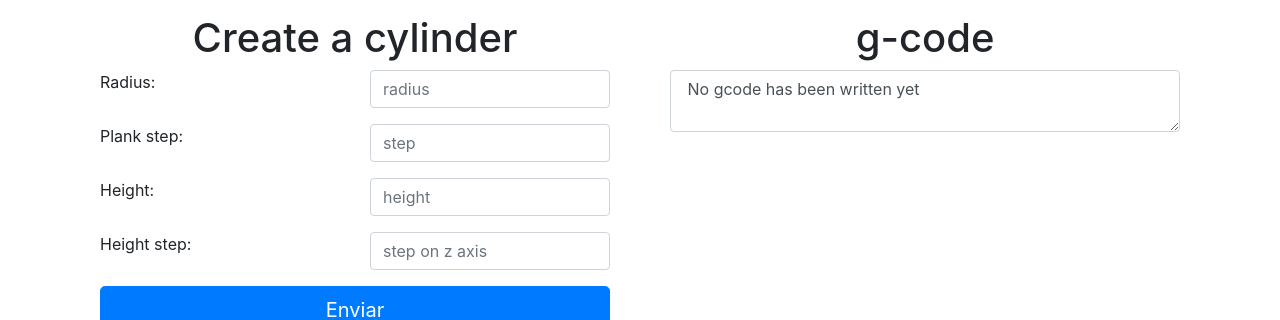
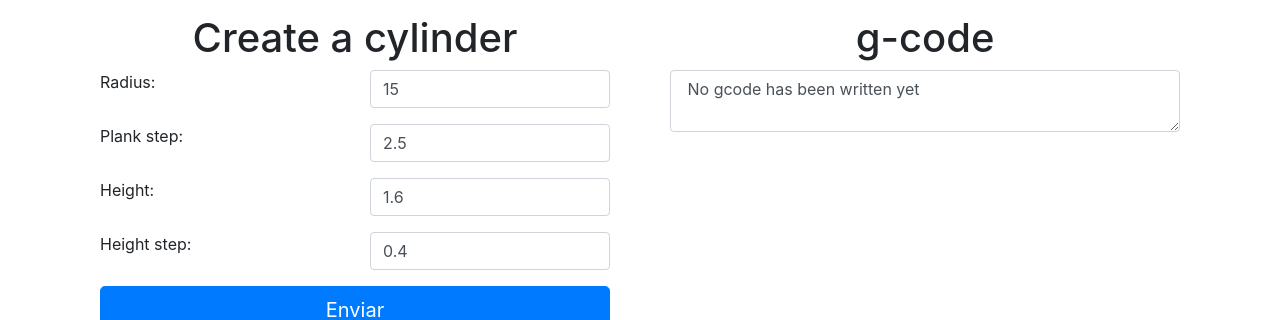
Before and after one commit to gerarddo/filler-app, an Angular app: page / in a window 1280 px wide. Shown: the part 202-522 px from the top of the page. Built offline with nearby package versions, Linux system fonts and the light colour scheme.

Commit message:
added backend

```diff
--- a/app.js
+++ b/app.js
@@ -4,7 +4,7 @@ const   express                 = require("express"),
         path                    = require('path'),
         methodOverride          = require("method-override"),
         bodyParser              = require("body-parser")
-var     apiRoutes 		= require("./routes/api")
+var     apiRoutes 		        = require("./routes/api")
 
 
 app.use(bodyParser.urlencoded({extended: true}));
--- a/src/app/output/output.component.ts
+++ b/src/app/output/output.component.ts
@@ -1,3 +1,4 @@
+import { ScaffoldService } from './../services/scaffold.service';
 import { Component, OnInit } from '@angular/core';
 
 @Component({
@@ -9,7 +10,11 @@ export class OutputComponent implements OnInit {
 
   gcode: String = "No gcode has been written yet";
 
-  constructor() { }
+  constructor(private scaffoldService: ScaffoldService) {
+    this.scaffoldService.updatedGcode.subscribe((updatedGcode) => {
+      this.gcode = updatedGcode
+    })
+  }
 
   ngOnInit() {
   }
--- a/src/app/parameters/parameters.component.html
+++ b/src/app/parameters/parameters.component.html
@@ -1,5 +1,5 @@
 <div class="container-fluid">
-  <form>
+  <form (ngSubmit)="onSubmit(f)" #f="ngForm">
     <h1 class="text-center">Create a cylinder</h1>
     <div class="row">
       <!-- radius -->
@@ -11,7 +11,8 @@
             type="text"
             name="radius"
             placeholder="radius"
-            required>
+            required
+            [ngModel]="radius">
         </div>
       </div>
       <!-- plank step -->
@@ -23,7 +24,8 @@
             type="text"
             name="step"
             placeholder="step"
-            required>
+            required
+            [ngModel]="step">
         </div>
       </div>
       <!-- height -->
@@ -35,7 +37,8 @@
             type="text"
             name="height"
             placeholder="height"
-            required>
+            required
+            [ngModel]="height">
         </div>
       </div>
       <!-- height step -->
@@ -47,7 +50,8 @@
             type="text"
             name="heightStep"
             placeholder="step on z axis"
-            required>
+            required
+            [ngModel]="heightStep">
         </div>
       </div>
     </div>
--- a/src/app/parameters/parameters.component.ts
+++ b/src/app/parameters/parameters.component.ts
@@ -1,4 +1,7 @@
+import { ScaffoldService } from './../services/scaffold.service';
 import { Component, OnInit } from '@angular/core';
+import { NgForm } from '@angular/forms';
+
 
 @Component({
   selector: 'app-parameters',
@@ -7,9 +10,20 @@ import { Component, OnInit } from '@angular/core';
 })
 export class ParametersComponent implements OnInit {
 
-  constructor() { }
+  radius = 15
+  step = 2.5;
+  height = 1.6;
+  heightStep = 0.4;
+
+  constructor(private scaffoldService: ScaffoldService) { }
 
   ngOnInit() {
   }
 
+  onSubmit(form: NgForm){
+    console.log(form.value)
+    this.scaffoldService.createScaffold(form.value).subscribe((data) => {
+      this.scaffoldService.updatedGcode.emit(data);
+    })
+  }
 }
--- /dev/null
+++ b/src/app/services/scaffold.service.ts
@@ -0,0 +1,30 @@
+import { Injectable, EventEmitter } from '@angular/core'
+import { Http, RequestOptions, Headers } from '@angular/http'
+
+import 'rxjs/add/operator/map';
+
+@Injectable()
+
+export class ScaffoldService {
+
+    updatedGcode = new EventEmitter<string>();
+
+    constructor(private http: Http){}
+
+    createScaffold(parameters: any){
+
+        let headers = new Headers({'Content-Type': 'application/x-www-form-urlencoded'});
+        let options = new RequestOptions({headers: headers});
+        let encodedParameters = encodeURIComponent(JSON.stringify(parameters))
+        let body = 'parameters=' + encodedParameters
+
+        // console.log("from create scaffold")
+        // console.log(parameters)
+
+        return this.http
+          .post("http://localhost:3000/api/fill", body, options)
+          .map(res => res.json())
+    }
+
+
+}
```
Also changed, not shown: routes/api.js (+7 -13 lines), src/app/app.module.ts (+7 -2 lines).
